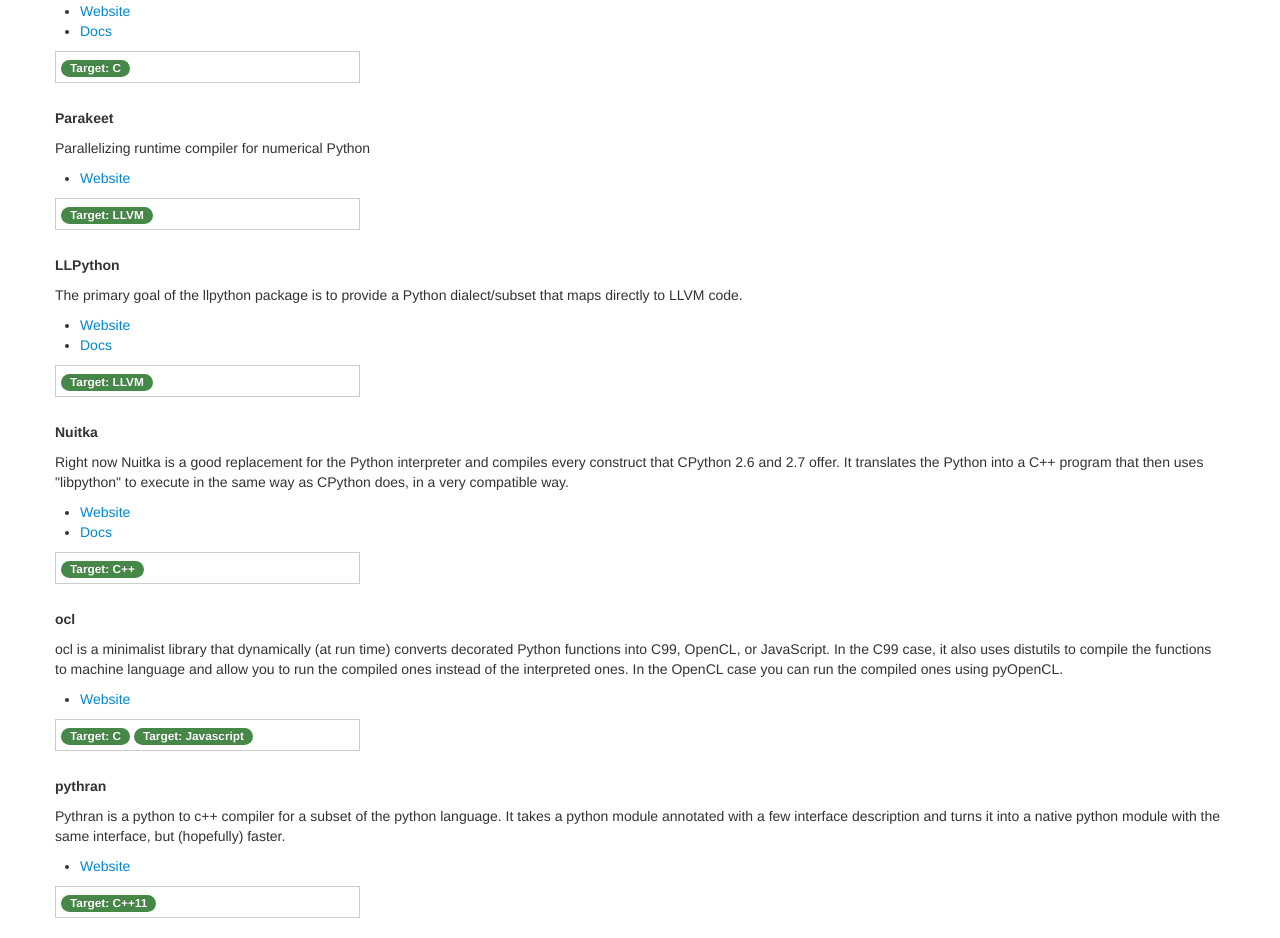
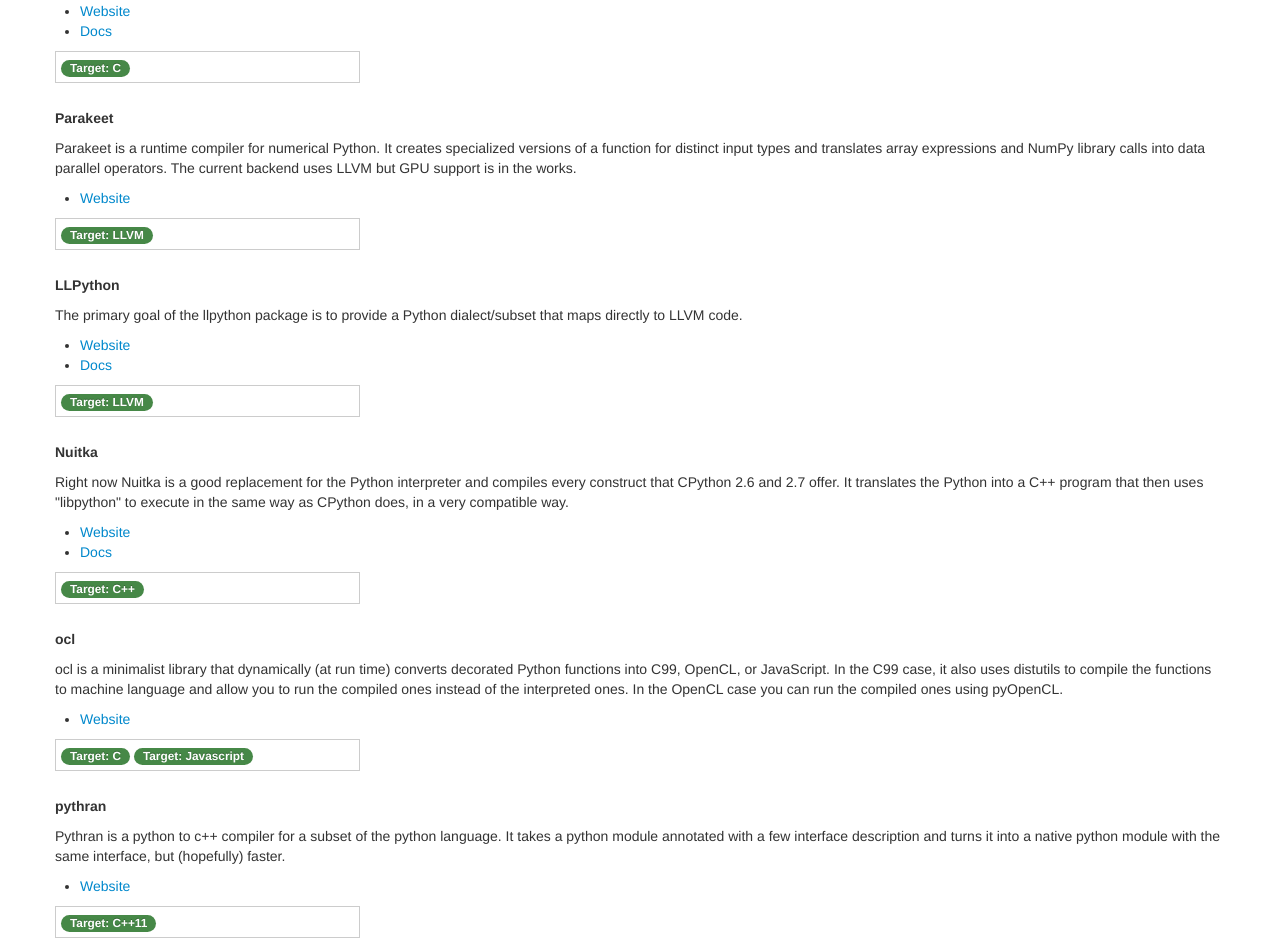
Before and after one commit to pydata/compilers-webpage, a plain HTML site: page index.html in a window 1280 px wide. Shown: the part 4134-5072 px from the top of the page. Drawn offline with Linux system fonts and the light colour scheme.

Commit message:
Rebuild with Alex's changes.

```diff
--- a/index.html
+++ b/index.html
@@ -269,7 +269,7 @@
         </div>
 
         <h5 id="parakeet">Parakeet</h5>
-        <p>Parallelizing runtime compiler for numerical Python</p>
+        <p>Parakeet is a runtime compiler for numerical Python. It creates specialized versions of a function for distinct input types and translates array expressions and NumPy library calls into data parallel operators. The current backend uses LLVM but GPU support is in the works.</p>
         <ul>
         <li><a href="https://github.com/iskandr/parakeet">Website</a></li>
         </ul>
```
